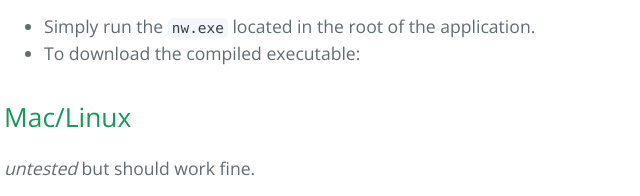
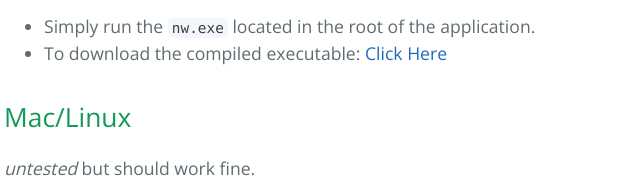
Before and after one commit to johnrollah/Quicklip, a plain HTML site: page index.html in a window 1280 px wide. Shown: the part 921-1117 px from the top of the page, 220-860 px from the left. Drawn offline with nearby package versions, Linux system fonts and the light colour scheme.

Commit message:
added link to .zip of compiled

```diff
--- a/index.html
+++ b/index.html
@@ -43,7 +43,8 @@
 
 <ul>
 <li>Simply run the <code>nw.exe</code> located in the root of the application.</li>
-<li>To download the compiled executable: </li>
+<li>To download the compiled executable: <a href="http://dantheuber.github.io/Quicklip/quicklip.zip">Click Here</a></li>
+
 </ul>
 
 <h2>
```
